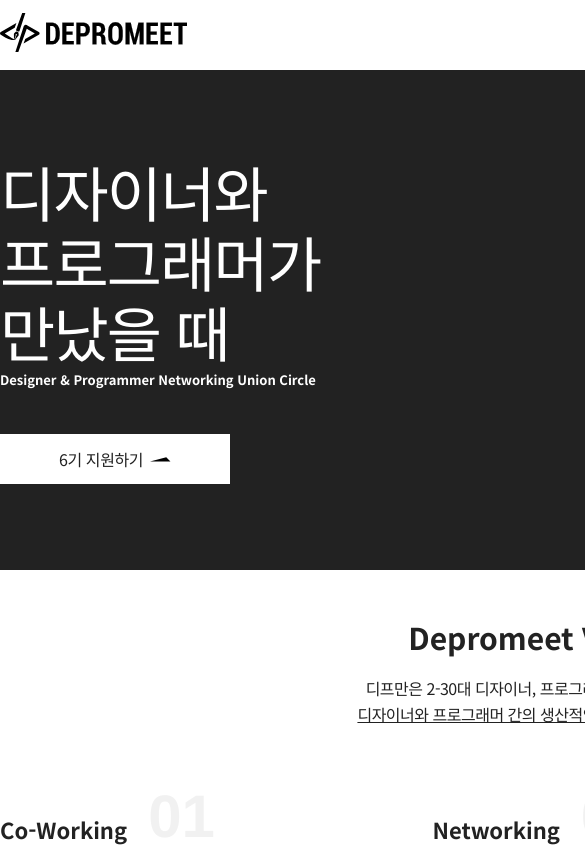
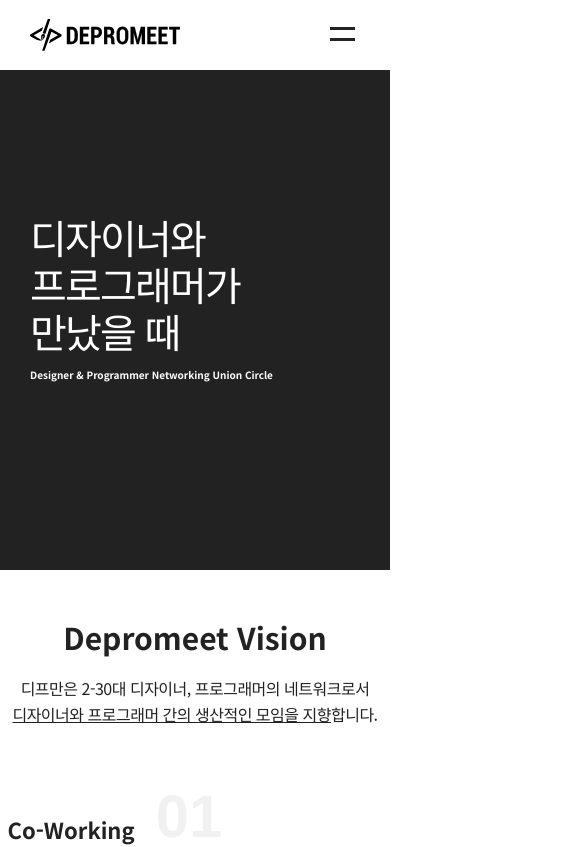
Before and after one commit to depromeet/www.depromeet.com-old, a Vue app: page / in a window 390 px wide. Shown: the top 847 px of the page, 585 px wide, since content can reach past the window. Built offline with nearby package versions, Linux system fonts and the light colour scheme.

Commit message:
헤더 반응형 디자인 추가

```diff
--- a/package.json
+++ b/package.json
@@ -13,6 +13,7 @@
   "dependencies": {
     "axios": "^0.18.0",
     "register-service-worker": "^1.5.2",
+    "typed.js": "^2.0.10",
     "vue": "^2.5.22",
     "vue-class-component": "^6.0.0",
     "vue-cli-plugin-s3-deploy": "^3.0.0",
--- a/src/App.vue
+++ b/src/App.vue
@@ -1,8 +1,6 @@
 <template>
   <div id="app">
-    <div class="container">
-      <app-header />
-    </div>
+    <app-header />
     <router-view />
     <app-footer />
   </div>
@@ -32,7 +30,9 @@
   -moz-osx-font-smoothing: grayscale;
   text-align: center;
   color: #212121;
+  overflow: hidden;
 }
+
 #nav {
   padding: 30px;
   a {
@@ -51,11 +51,26 @@
 
 body {
   color: #212121;
+  padding-top: 70px;
 }
 
-.container {
-  width: 1080px;
+.container  {
   margin: 0 auto;
+}
+@media screen and (max-width: 480px) {
+  .container {
+    width: 375px;
+  }
+}
+@media screen and (min-width: 481px) and (max-width: 768px) {
+  .contaienr {
+    width: 760px;
+  }
+}
+@media screen and (min-width: 960px) {
+  .container {
+    width: 960px;
+  }
 }
 
 a, button {
--- a/src/components/Header.vue
+++ b/src/components/Header.vue
@@ -1,5 +1,6 @@
 <template>
 <div class="app-header">
+  <div class="container">
     <div class="logo menu left-side">
       <router-link to="/">
         <logo />
@@ -37,6 +38,63 @@
         CONTACT
       </router-link>
     </div>
+    <div
+      class="nav-icon"
+      :class="{ 'open': navigationStatus }"
+      @click="toggleNavigation"
+    >
+      <span></span>
+      <span></span>
+    </div>
+  </div>
+
+  <div
+    class="nav-container"
+    :class="{ 'open': navigationStatus }"
+  >
+    <ul>
+      <li>
+        <router-link
+          to="#manager" @click.native="scrollFix('#manager')"
+          class="menu-item"
+        >
+          HOME
+        </router-link>
+      </li>
+      <li>
+        <router-link
+          to="#manager" @click.native="scrollFix('#manager')"
+          class="menu-item"
+        >
+          ABOUT
+        </router-link>
+      </li>
+      <li>
+        <router-link
+          to="#manager" @click.native="scrollFix('#manager')"
+          class="menu-item"
+        >
+          DEPROMEET
+        </router-link>
+      </li>
+      <li>
+        <router-link
+          to="#manager" @click.native="scrollFix('#manager')"
+          class="menu-item"
+        >
+          STAFF
+        </router-link>
+      </li>
+      <li>
+        <router-link
+          to="#manager" @click.native="scrollFix('#manager')"
+          class="menu-item"
+        >
+          CONTACT
+        </router-link>
+      </li>
+    </ul>
+  </div>
 </div>
 </template>
 
@@ -50,8 +108,14 @@
   },
 })
 export default class Header extends Vue {
+  navigationStatus: boolean = false;
+
   scrollFix = (hashbang: string) => {
     window.location.href = hashbang;
+  }
+
+  toggleNavigation() {
+    this.navigationStatus = !this.navigationStatus;
   }
 }
 </script>
@@ -62,10 +126,24 @@
   width: 100%;
   height: 70px;
   background-color: #fff;
+  position: fixed;
+  margin-top: -70px;
+
+  .container {
+    height: 70px;
     display: flex;
     flex-direction: row;
     justify-content: space-between;
     align-items: center;
+    position: relative;
+  }
+
+  .logo {
+    svg {
+      width: 187px;
+    }
+  }
+
   .menu {
     .menu-item {
       box-sizing: border-box;
@@ -86,6 +164,272 @@
       }
     }
   }
+}
 
+.nav-icon {
+  position: relative;
+  cursor: pointer;
+  width: 55px;
+  height: 60px;
+  padding: 15px;
+
+  span {
+    position: absolute;
+    width: 25px;
+    height: 3px;
+    background-color: #222222;
+    opacity: 1;
+    -webkit-transform: rotate(0deg);
+    -moz-transform: rotate(0deg);
+    -o-transform: rotate(0deg);
+    transform: rotate(0deg);
+    -webkit-transition: .25s ease-in-out;
+    -moz-transition: .25s ease-in-out;
+    -o-transition: .25s ease-in-out;
+    transition: .25s ease-in-out;
+
+    &:nth-child(1) {
+      top: 22px;
+      left: 15px;
+      -webkit-transform-origin: left center;
+      -moz-transform-origin: left center;
+      -o-transform-origin: left center;
+      transform-origin: left center;
+    }
+
+    &:nth-child(2) {
+      top: 33px;
+      left: 15px;
+      -webkit-transform-origin: left center;
+      -moz-transform-origin: left center;
+      -o-transform-origin: left center;
+      transform-origin: left center;
+    }
+  }
+
+  &.open {
+    span:nth-child(1) {
+      -webkit-transform: rotate(45deg);
+      -moz-transform: rotate(45deg);
+      -o-transform: rotate(45deg);
+      transform: rotate(45deg);
+      top: 20px;
+    }
+    span:nth-child(2) {
+      -webkit-transform: rotate(-45deg);
+      -moz-transform: rotate(-45deg);
+      -o-transform: rotate(-45deg);
+      transform: rotate(-45deg);
+      top: 37px;
+    }
+  }
+}
+
+.nav-container {
+  display: none;
+  position: absolute;
+  z-index: 10;
+  background: #fff;
+  width: 100%;
+
+  -webkit-animation: fadeInFromNone 0.25s ease-out;
+  -moz-animation: fadeInFromNone 0.25s ease-out;
+  -o-animation: fadeInFromNone 0.25s ease-out;
+  animation: fadeInFromNone 0.25s ease-out;
+
+  &.open {
+    display: flex;
+    opacity: 1;
+    transform: scaleY(1);
+  }
+
+  ul {
+    width: 100%;
+    list-style: none;
+    margin: 0;
+    padding: 0;
+    border: 0;
+
+    li {
+      width: 100%;
+      height: 50px;
+      display: flex;
+      justify-content: center;
+      align-items: center;
+      padding: 10px 10px;
+      font-size: 14px;
+
+      a {
+        color: #222;
+      }
+
+      &:hover, &.active {
+        a {
+          border-bottom: 2px solid #1717df;
+          padding-bottom: 5px;
+        }
+      }
+    }
+  }
+}
+
+@media screen and (max-width: 480px) {
+  .app-header {
+    width: 100%;
+    position: fixed;
+
+    .container {
+      padding: 15px 20px 15px 30px;
+      width: 100%;
+      margin: 0;
+    }
+
+    .logo {
+      margin-top: 5px;
+
+      svg {
+        width: 150px;
+      }
+    }
+
+    .right-side {
+      display: none;
+    }
+
+    .nav-icon {
+      display: flex;
+    }
+  }
+}
+
+@media screen and (min-width: 481px) and (max-width: 768px) {
+  .app-header {
+    width: 100%;
+    /* position: relative; */
+    position: fixed;
+
+    .logo {
+      margin-top: 5px;
+      position: absolute;
+      left: 50%;
+      svg {
+        position: relative;
+        left: -50%;
+      }
+    }
+
+    .right-side {
+      display: none;
+    }
+
+    .nav-icon {
+      position: absolute;
+      right: 0;
+    }
+  }
+}
+
+@media screen and (min-width: 769px) and (max-width: 960px) {
+  .app-header {
+    width: 100%;
+    position: fixed;
+
+    .logo {
+      margin-top: 5px;
+      margin-left: 15px;
+    }
+
+    .right-side {
+      margin-right: 15px;
+    }
+
+    .nav-icon {
+      display: none;
+    }
+  }
+}
+
+@media screen and (min-width: 961px) {
+  .app-header {
+    width: 100%;
+    position: fixed;
+
+    .logo {
+      margin-top: 5px;
+      margin-left: 0;
+    }
+
+    .nav-icon {
+      display: none;
+    }
+  }
+}
+
+@-webkit-keyframes fadeInFromNone {
+  0% {
+    display: none;
+    opacity: 0;
+  }
+
+  1% {
+    display: block;
+    opacity: 0;
+  }
+
+  100% {
+    display: block;
+    opacity: 1;
+  }
+}
+
+@-moz-keyframes fadeInFromNone {
+  0% {
+    display: none;
+    opacity: 0;
+  }
+
+  1% {
+    display: block;
+    opacity: 0;
+  }
+
+  100% {
+    display: block;
+    opacity: 1;
+  }
+}
+
+@-o-keyframes fadeInFromNone {
+  0% {
+    display: none;
+    opacity: 0;
+  }
+
+  1% {
+    display: block;
+    opacity: 0;
+  }
+
+  100% {
+    display: block;
+    opacity: 1;
+  }
+}
+
+@keyframes fadeInFromNone {
+  0% {
+    display: none;
+    opacity: 0;
+  }
+
+  1% {
+    display: block;
+    opacity: 0;
+  }
+
+  100% {
+    display: block;
+    opacity: 1;
+  }
 }
 </style>
--- a/src/components/Manager.vue
+++ b/src/components/Manager.vue
@@ -72,6 +72,7 @@
     justify-content: space-between;
     align-items: flex-start;
     margin-top: 38px;
+    overflow: hidden;
 
     .manager {
       &:not(:last-child) {
--- a/src/components/Recruit.vue
+++ b/src/components/Recruit.vue
@@ -39,9 +39,14 @@
   flex-direction: row;
   align-items: center;
   margin-bottom: 63px;
+  flex-wrap: wrap;
 
   .recruit-carousel {
     margin-right: 50px;
+
+    img {
+      width: 100%;
+    }
   }
 
   .recruit-content {
@@ -82,6 +87,7 @@
       display: flex;
       flex-direction: row;
       margin-top: 28px;
+      flex-wrap: wrap;
       button {
         width: 230px;
         height: 50px;
--- a/src/views/Home.vue
+++ b/src/views/Home.vue
@@ -104,11 +104,15 @@
 
 <style lang="scss" scoped>
 .home {
-  min-width: 1080px;
+  /* min-width: 1080px; */
+  @media screen and (max-width: 480px) {
+    .home-carousel-container {
+      padding-left: 30px;
+    }
+  }
   .home-carousel-container {
-    background-color: #222;
+    background-color: #222222;
     height: 500px;
-
     .container {
       height: 100%;
       display: flex;
@@ -139,11 +143,22 @@
       margin-bottom: 40px;
     }
 
+    @media screen and (max-width: 480px) {
+      h1 {
+        font-size: 40px;
+        margin-bottom: 10px;
+      }
+
+      h6 {
+        font-size: 10px;
+      }
+    }
+
     .apply {
+      display: none;
       width: 230px;
       height: 50px;
       background-color: #ffffff;
-      display: flex;
       flex-direction: row;
       justify-content: center;
       align-items: center;
@@ -201,6 +216,7 @@
       flex-direction: row;
       justify-content: space-between;
       align-items: flex-start;
+      flex-wrap: wrap;
 
       .vision-item {
         width: 215px;
```
Also changed, not shown: src/assets/logo.svg. Lines whose indentation alone changed are shown as unchanged.
